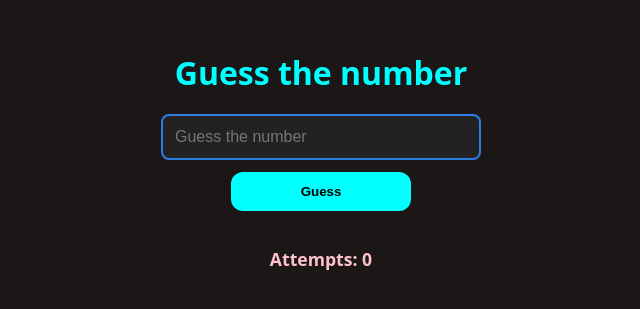
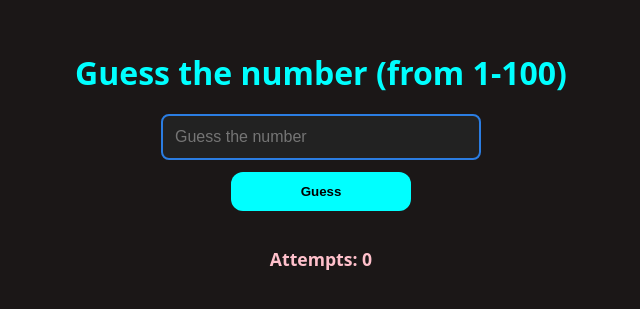
Before and after one commit to kratigupta04012008-ui/mini-js-projects, a plain HTML site: page index.html in a window 1280 px wide. Shown: the part 221-530 px from the top of the page, without its empty margins (319-959 px from the left). Drawn offline with Linux system fonts and the light colour scheme.

Commit message:
Added Range

```diff
--- a/index.html
+++ b/index.html
@@ -8,7 +8,7 @@
 </head>
 <body>
   <div id="main">
-    <h1 class="heading">Guess the number</h1>
+    <h1 class="heading">Guess the number (from 1-100)</h1>
     <input type="text" placeholder="Guess the number" class="input">
     <button class="btn">Guess</button>
     <button class="reset">Reset</button>
--- a/style.css
+++ b/style.css
@@ -19,7 +19,7 @@ body {
   text-align: center;
 }
 
-.heading {
+.heading{
   color: aqua;
   font-size: 2rem;
   margin-bottom: 20px;
```
